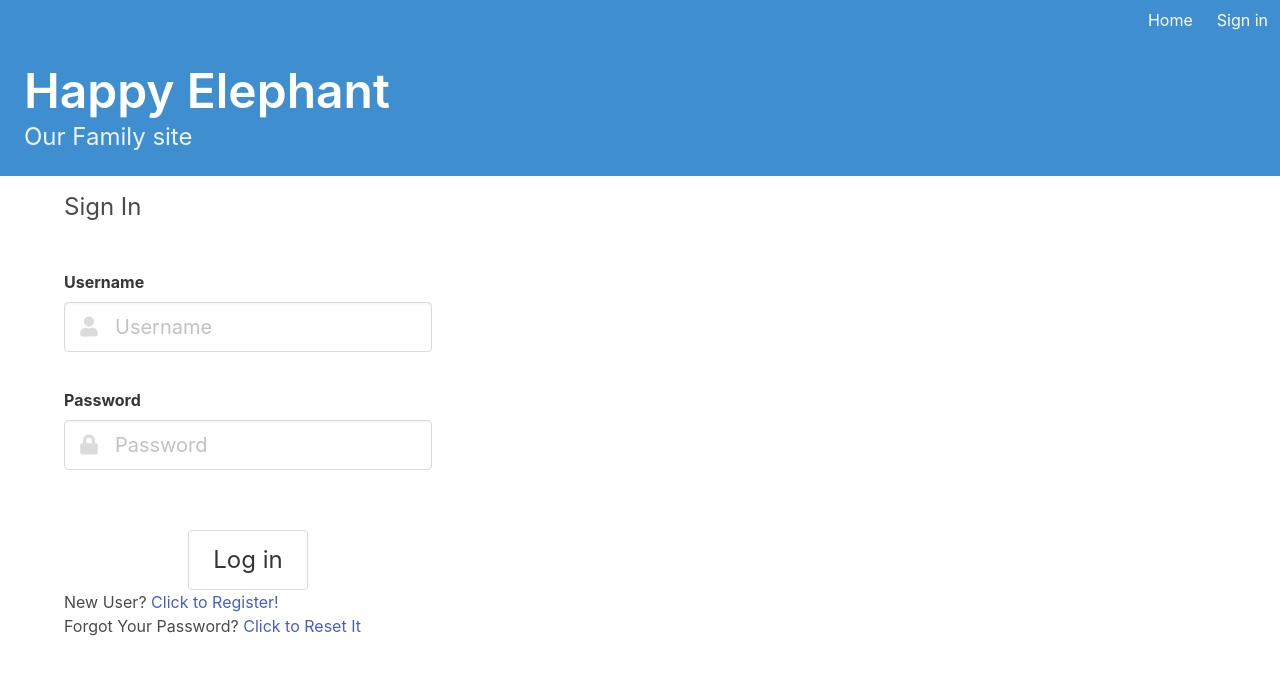
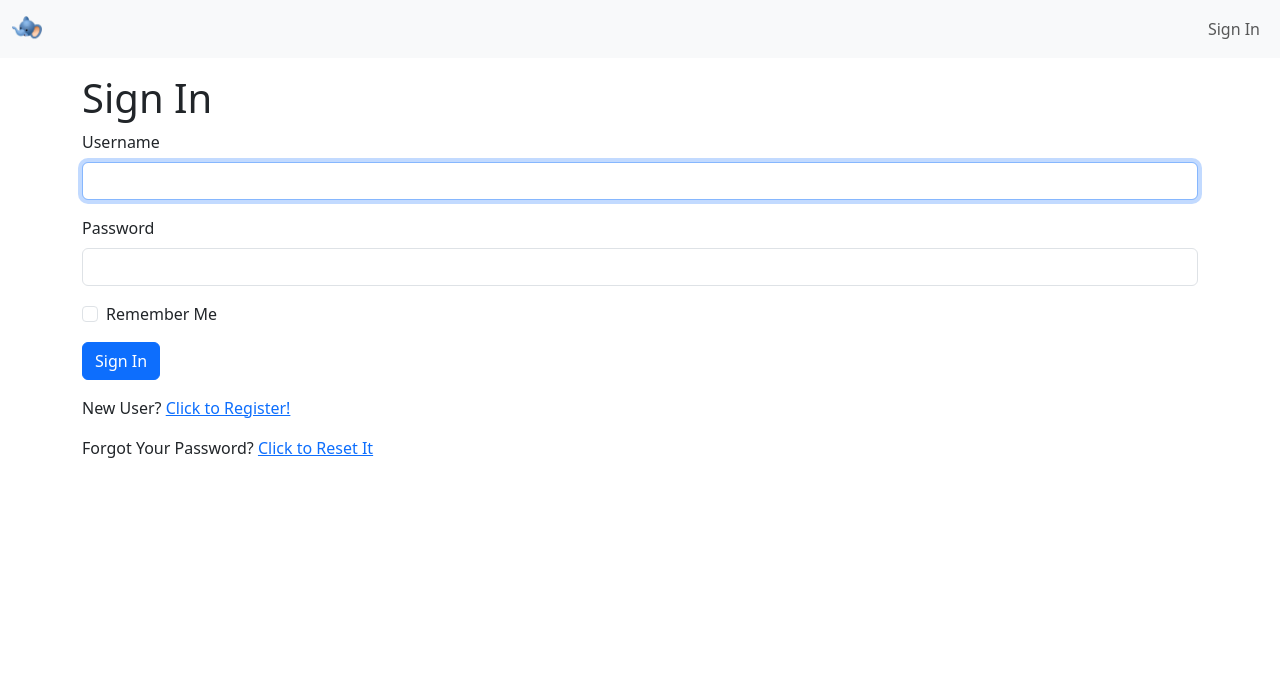
Before and after one commit to jamescs50/HappyElephantServer, a Flask app: page /auth/login in a window 1280 px wide. Shown: the top 675 px of the page. Run offline with Flask 3, Linux system fonts and the light colour scheme; some libraries are stand-ins or nearby versions.

Commit message:
use Bootstrap

```diff
--- a/Requirements.txt
+++ b/Requirements.txt
@@ -1,5 +1,5 @@
 Flask==2.3.3
-Flask-SQLAlchemys
+Flask-SQLAlchemy
 Flask-Migrate
 flask_login
 flask_mail
--- a/app/auth/forms.py
+++ b/app/auth/forms.py
@@ -46,6 +46,7 @@ class ResetPasswordForm(FlaskForm):
 
 class EditProfileForm(FlaskForm):
     username = StringField(_l('Username'), validators=[DataRequired()])
+    email = StringField(_('Email'),validators=[Length(min=0, max=140)])
     about_me = TextAreaField(_l('About me'),
                              validators=[Length(min=0, max=140)])
     submit = SubmitField(_l('Submit'))
--- a/app/auth/routes.py
+++ b/app/auth/routes.py
@@ -31,7 +31,7 @@ def login():
 @bp.route('/logout')
 def logout():
     logout_user()
-    return redirect(url_for('main.index'))
+    return redirect(url_for('auth.login'))
 
 
 @bp.route('/register', methods=['GET', 'POST'])
@@ -87,12 +87,14 @@ def edit_profile():
     form = EditProfileForm(current_user.username)
     if form.validate_on_submit():
         current_user.username = form.username.data
+        current_user.email = form.email.data
         current_user.about_me = form.about_me.data
         db.session.commit()
         flash(_('Your changes have been saved.'))
-        return redirect(url_for('main.edit_profile'))
+        return redirect(url_for('auth.edit_profile'))
     elif request.method == 'GET':
         form.username.data = current_user.username
+        form.email.data = current_user.email
         form.about_me.data = current_user.about_me
     return render_template('auth/edit_profile.html', title=_('Edit Profile'),
                            form=form)
--- a/app/main/routes.py
+++ b/app/main/routes.py
@@ -52,6 +52,7 @@ def edit_profile():
 
 #endregion
 @bp.route('/data')
+@login_required
 def data():
     d = WeatherData.query.all()
     return  render_template('app/data.html',title='Data',data=d)
--- a/app/models.py
+++ b/app/models.py
@@ -45,6 +45,8 @@ class User(UserMixin, db.Model):
         return check_password_hash(self.password_hash, password)
 
     def avatar(self, size):
+        if not self.email:
+            return ''
         digest = md5(self.email.lower().encode('utf-8')).hexdigest()
         return f'https://www.gravatar.com/avatar/{digest}?d=identicon&s={size}'
 
--- a/app/templates/app/dashboard.html
+++ b/app/templates/app/dashboard.html
@@ -2,7 +2,7 @@
 
 {% block content %}
 <!-- list all why posts by all users -->
-<div class="column">
+<div>
 <p> Hello World!</p>
 </div>
 {% endblock %}
--- a/app/templates/auth/login.html
+++ b/app/templates/auth/login.html
@@ -1,54 +1,12 @@
 {% extends 'base.html' %}
+{% import "bootstrap_wtf.html" as wtf %}
 
 {% block content %}
-<div class="column is-one-third">
-    <div class="subtitle is-4">{{ _('Sign In') }}</div>
-    <br />
-    <p>
-    <div>
-         <form role="form" method="post" action="">
-            {{ form.hidden_tag() }}
-            <div class="block">
-                <div class="field">
-                    <label class="label",for="username">{{ form.username.label }}</label>
-                    <div class="control has-icons-left has-icons-right">
-                        {{ form.username(placeholder="Username",id="username",class="input is-medium") }}
-                        <span class="icon is-small is-left">
-                              <i class="fas fa-user"></i>
-                        </span>
-
-                    </div>
-                </div>
-
-                <br />
-
-                <div class="field">
-                    <label class="label",for="password">{{ form.password.label }}</label>
-                    <div class="control has-icons-left">
-                        {{ form.password(placeholder="Password",id="password",class="input is-medium",type="password") }}
-                        <span class="icon is-small is-left">
-                             <i class="fas fa-lock"></i>
-                        </span>
-                    </div>
-                </div>
-
-
-                <div class="column is-12">
-                </div>
-
-                <br />
-                <div class="form-footer has-text-centered mt-10">
-                    <button type="submit" class="button cta is-large primary-btn raised is-clear">Log in</button>
-                </div>
-            </div>
-        </form>
-    </div>
-    </p>
+    <h1>{{ _('Sign In') }}</h1>
+    {{ wtf.quick_form(form) }}
     <p>{{ _('New User?') }} <a href="{{ url_for('auth.register') }}">{{ _('Click to Register!') }}</a></p>
     <p>
         {{ _('Forgot Your Password?') }}
         <a href="{{ url_for('auth.reset_password_request') }}">{{ _('Click to Reset It') }}</a>
-
     </p>
-</div>
 {% endblock %}
--- a/app/templates/base.html
+++ b/app/templates/base.html
@@ -4,9 +4,12 @@
     <meta charset="UTF-8">
     <meta http-equiv="X-UA-Compatible" content="IE=edge">
     <meta name="viewport" content="width=device-width, initial-scale=1.0">
-      <!-- Include the Bulma CSS framework for styling -->
+      <!-- Include the Bulma CSS framework for styling
     <link rel="stylesheet"
           href="https://cdn.jsdelivr.net/npm/bulma@0.9.3/css/bulma.min.css">
+      -->
+    <!-- Bootstrap -->
+    <link href="https://cdn.jsdelivr.net/npm/bootstrap@5.3.2/dist/css/bootstrap.min.css" rel="stylesheet" integrity="sha384-T3c6CoIi6uLrA9TneNEoa7RxnatzjcDSCmG1MXxSR1GAsXEV/Dwwykc2MPK8M2HN" crossorigin="anonymous">
     <link rel="stylesheet" href="https://use.fontawesome.com/releases/v5.5.0/css/all.css" integrity="sha384-B4dIYHKNBt8Bc12p+WXckhzcICo0wtJAoU8YZTY5qE0Id1GSseTk6S+L3BlXeVIU" crossorigin="anonymous">
     <link rel="shortcut icon" type="image/x-icon" href="{{ url_for('static', filename='HappyElephant.ico') }}">
     {% if title %}
@@ -15,7 +18,9 @@
     <title>{{ _('HappyElephant') }}</title>
     {% endif %}
 </head>
+
 <body>
+<!--
     <section class="hero is-small is-info mb-4">
         <div class="navbar-menu">
 
@@ -36,7 +41,7 @@
                     </div>
                     <div class="dropdown-menu" id="dropdown-menu3" role="menu">
                         <div class="dropdown-content">
-                            <a href="#" class="dropdown-item">
+                            <a href="{{ url_for('auth.edit_profile') }}" class="dropdown-item">
                                 Profile
                             </a>
                             <a href="{{ url_for('auth.logout') }}" class="dropdown-item">
@@ -53,22 +58,58 @@
             </div>
         </div>
         <div class="hero-body">
-            <!--<img src="{{ url_for('static', filename='HappyElephant.png') }}">-->
+            <img src="{{ url_for('static', filename='HappyElephant.png') }}">
             <h1 class="title is-1">Happy Elephant</h1>
             <p class="subtitle is-4">
                 Our Family site
             </p>
         </div>
     </section>
-    <div class="container">
-        <div class="columns">
+-->
+    <nav class="navbar navbar-expand-lg bg-body-tertiary">
+        <div class="container-fluid">
+          <a class="navbar-brand" href="#">
+            <img src="{{ url_for('static', filename='HappyElephant.png') }}" width="30" height="default" title="The Happy Elephant" />
+          </a>
+          <button class="navbar-toggler" type="button" data-bs-toggle="collapse" data-bs-target="#navbarSupportedContent" aria-controls="navbarSupportedContent" aria-expanded="false" aria-label="Toggle navigation">
+            <span class="navbar-toggler-icon"></span>
+          </button>
+          <div class="collapse navbar-collapse" id="navbarSupportedContent">
 
-            {% block content %}
+            <ul class="navbar-nav ms-auto mb-2 mb-lg-0">
+              {% if current_user.is_anonymous %}
+              <li class="nav-item">
+                <a class="nav-link" href="{{ url_for('auth.login') }}">{{ _('Sign In') }}</a>
+              </li>
 
-            {% endblock content %}
+              {% else %}
+              <li class="nav-item">
+                <a class="nav-link active" aria-current="page" href="#">Home</a>
+              </li>
+              <li class="nav-item">
+                <a class="nav-link" href="#">Link</a>
+              </li>
+              <li class="nav-item dropdown">
+                <a class="nav-link dropdown-toggle" href="#" role="button" data-bs-toggle="dropdown" aria-expanded="false">
+                    <img src="HappyElephant.png" width="30" height="default" title="Your Account" />
+                </a>
+                <ul class="dropdown-menu dropdown-menu-end">
+                    <li><a class="dropdown-item" href="{{ url_for('auth.edit_profile') }}">{{ _('Edit Profile') }}</a></li>
+                    <li><hr class="dropdown-divider"></li>
+                    <li><a class="dropdown-item" href="{{ url_for('auth.logout') }}">{{ _('Sign Out') }}</a></li>
+                </ul>
+              </li>
+              {% endif %}
+          </ul>
+        </div>
+      </div>
+    </nav>
+    <div class="container mt-3">
+    {% block content %}
 
-        </div>
+    {% endblock content %}
     </div>
+    <!-- Bulma required script
     <script>
         var dropdown = document.querySelector('.dropdown');
         dropdown.addEventListener('click', function(event) {
@@ -76,5 +117,11 @@
           dropdown.classList.toggle('is-active');
         });
     </script>
+    -->
+    <!-- jQuery (necessary for Bootstrap's JavaScript plugins) -->
+    <script src="https://ajax.googleapis.com/ajax/libs/jquery/1.12.4/jquery.min.js"></script>
+    <!-- Include all compiled plugins (below), or include individual files as needed -->
+    <script src="https://cdn.jsdelivr.net/npm/@popperjs/core@2.11.8/dist/umd/popper.min.js" integrity="sha384-I7E8VVD/ismYTF4hNIPjVp/Zjvgyol6VFvRkX/vR+Vc4jQkC+hVqc2pM8ODewa9r" crossorigin="anonymous"></script>
+    <script src="https://cdn.jsdelivr.net/npm/bootstrap@5.3.2/dist/js/bootstrap.min.js" integrity="sha384-BBtl+eGJRgqQAUMxJ7pMwbEyER4l1g+O15P+16Ep7Q9Q+zqX6gSbd85u4mG4QzX+" crossorigin="anonymous"></script>
 </body>
 </html>
--- /dev/null
+++ b/app/templates/bootstrap_wtf.html
@@ -0,0 +1,70 @@
+{% macro form_field(field, autofocus) %}
+  {%- if field.type == 'BooleanField' %}
+  <div class="form-check mb-3">
+    {{ field(class='form-check-input') }}
+    {{ field.label(class='form-check-label') }}
+  </div>
+  {%- elif field.type == 'RadioField' %}
+    {{ field.label(class='form-label') }}
+    {%- for item in field %}
+    <div class="form-check{% if loop.last %} mb-3{% endif %}">
+      {{ item(class='form-check-input') }}
+      {{ item.label(class='form-check-label') }}
+    </div>
+    {%- endfor %}
+  {%- elif field.type == 'SelectField' %}
+    {{ field.label(class='form-label') }}
+    {{ field(class='form-select mb-3') }}
+  {%- elif field.type == 'TextAreaField' %}
+  <div class="mb-3">
+    {{ field.label(class='form-label') }}
+    {% if autofocus %}
+      {{ field(class='form-control' + (' is-invalid' if field.errors else ''), autofocus=True) }}
+    {% else %}
+      {{ field(class='form-control' + (' is-invalid' if field.errors else '')) }}
+    {% endif %}
+    {%- for error in field.errors %}
+    <div class="invalid-feedback">{{ error }}</div>
+    {%- endfor %}
+  </div>
+  {%- elif field.type == 'SubmitField' %}
+  {{ field(class='btn btn-primary mb-3') }}
+  {%- else %}
+  <div class="mb-3">
+    {{ field.label(class='form-label') }}
+    {% if autofocus %}
+      {{ field(class='form-control' + (' is-invalid' if field.errors else ''), autofocus=True) }}
+    {% else %}
+      {{ field(class='form-control' + (' is-invalid' if field.errors else '')) }}
+    {% endif %}
+    {%- for error in field.errors %}
+    <div class="invalid-feedback">{{ error }}</div>
+    {%- endfor %}
+  </div>
+  {%- endif %}
+{% endmacro %}
+
+{% macro quick_form(form, action="", method="post", id="", novalidate=False) %}
+<form novalidate
+  {%- if action != None %} action="{{ action }}"{% endif -%}
+  {%- if method %} method="{{ method }}"{% endif %}
+  {%- if id %} id="{{ id }}"{% endif -%}
+  {%- if novalidate %} novalidate{% endif -%}>
+  {{ form.hidden_tag() }}
+  {%- for field, errors in form.errors.items() %}
+    {%- if form[field].widget.input_type == 'hidden' %}
+      {%- for error in errors %}
+      <div class="invalid-feedback">{{ error }}</div>
+      {%- endfor %}
+    {%- endif %}
+  {%- endfor %}
+
+  {% set ns = namespace(first_field=true) %}
+  {%- for field in form %}
+    {% if field.widget.input_type != 'hidden' -%}
+      {{ form_field(field, ns.first_field) }}
+      {% set ns.first_field = false %}
+    {%- endif %}
+  {%- endfor %}
+</form>
+{% endmacro %}
```
Also changed, not shown: app/templates/app/data.html (+11 -6 lines), app/templates/auth/edit_profile.html (added, +12 -0 lines).
